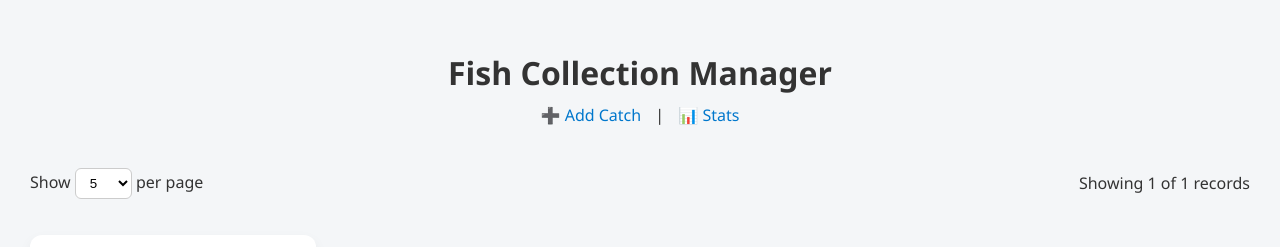
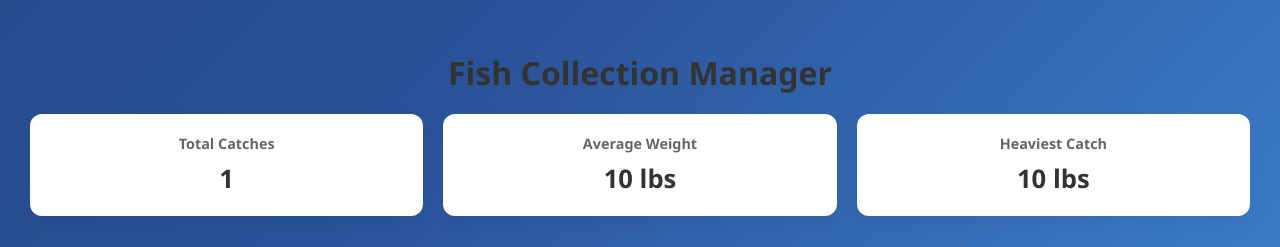
Before and after one commit to Arfrial/fish-manager, a Flask app: template templates/list.html in a window 1280 px wide. Shown: the top 247 px of the page. Run offline with Flask 3, Linux system fonts and the light colour scheme; the template is opened without the code that fills it: most values are stand-ins (such as "Sample title", 1, 10 or a date in 2020); some libraries are stand-ins or nearby versions.

Commit message:
UI refresh

```diff
--- a/app.py
+++ b/app.py
@@ -62,6 +62,12 @@ def list_catches():
     )
 
     catches = cur.fetchall()
+
+    cur.execute("SELECT AVG(weight_lbs) FROM catches WHERE weight_lbs IS NOT NULL")
+    avg_weight = cur.fetchone()[0] or 0
+
+    cur.execute("SELECT MAX(weight_lbs) FROM catches WHERE weight_lbs IS NOT NULL")
+    max_weight = cur.fetchone()[0] or 0
 
     cur.execute("SELECT COUNT(*) FROM catches;")
     total_records = cur.fetchone()[0]
--- a/templates/list.html
+++ b/templates/list.html
@@ -4,11 +4,55 @@
     <title>Fish Manager</title>
 <style>
     body {
-        font-family: 'Segoe UI', Tahoma, Geneva, Verdana, sans-serif;
-        background-color: #f4f6f8;
+    font-family: 'Segoe UI', Tahoma, Geneva, Verdana, sans-serif;
+    margin: 0;
+    padding: 30px;
+    color: #333;
+
+    background: linear-gradient(
+        135deg,
+        #1e3c72 0%,
+        #2a5298 50%,
+        #4facfe 100%
+    );
+
+        background-size: 200% 200%;
+        animation: gradientShift 12s ease infinite;
+    }
+
+    @keyframes gradientShift {
+        0% { background-position: 0% 50%; }
+        50% { background-position: 100% 50%; }
+        100% { background-position: 0% 50%; }
+    }
+
+    .dashboard {
+        display: flex;
+        gap: 20px;
+        margin: 20px 0 30px 0;
+        flex-wrap: wrap;
+    }
+
+    .stat-card {
+        background: white;
+        padding: 20px;
+        border-radius: 12px;
+        flex: 1;
+        min-width: 200px;
+        box-shadow: 0 6px 14px rgba(0,0,0,0.05);
+        text-align: center;
+    }
+
+    .stat-card h4 {
         margin: 0;
-        padding: 30px;
-        color: #333;
+        font-size: 0.9rem;
+        color: #666;
+    }
+
+    .stat-card p {
+        font-size: 1.6rem;
+        font-weight: bold;
+        margin: 8px 0 0 0;
     }
 
     h1 {
@@ -101,7 +145,7 @@
         background: white;
         border-radius: 12px;
         padding: 15px;
-        box-shadow: 0 6px 14px rgba(0, 0, 0, 0.06);
+        box-shadow: 0 8px 18px rgba(0, 0, 0, 0.12);
         display: flex;
         flex-direction: column;
         transition: transform 0.15s ease, box-shadow 0.15s ease;
@@ -170,6 +214,23 @@
   {% endif %}
 {% endwith %}
 
+<div class="dashboard">
+    <div class="stat-card">
+        <h4>Total Catches</h4>
+        <p>{{ total_records }}</p>
+    </div>
+
+    <div class="stat-card">
+        <h4>Average Weight</h4>
+        <p>{{ avg_weight }} lbs</p>
+    </div>
+
+    <div class="stat-card">
+        <h4>Heaviest Catch</h4>
+        <p>{{ max_weight }} lbs</p>
+    </div>
+</div>
+
 <div class="top-bar">
     <a href="/new">➕ Add Catch</a> |
     <a href="/stats">📊 Stats</a>
@@ -220,6 +281,17 @@
     {% endfor %}
 </div>
 
+<script>
+    setTimeout(() => {
+        const flashes = document.querySelectorAll('.flash');
+        flashes.forEach(flash => {
+            flash.style.transition = "opacity 0.5s ease";
+            flash.style.opacity = "0";
+            setTimeout(() => flash.remove(), 500);
+        });
+    }, 3000);
+</script>
+
 <div class="stats">
     <p>Total Records: {{ total_records }}</p>
 </div>
```
